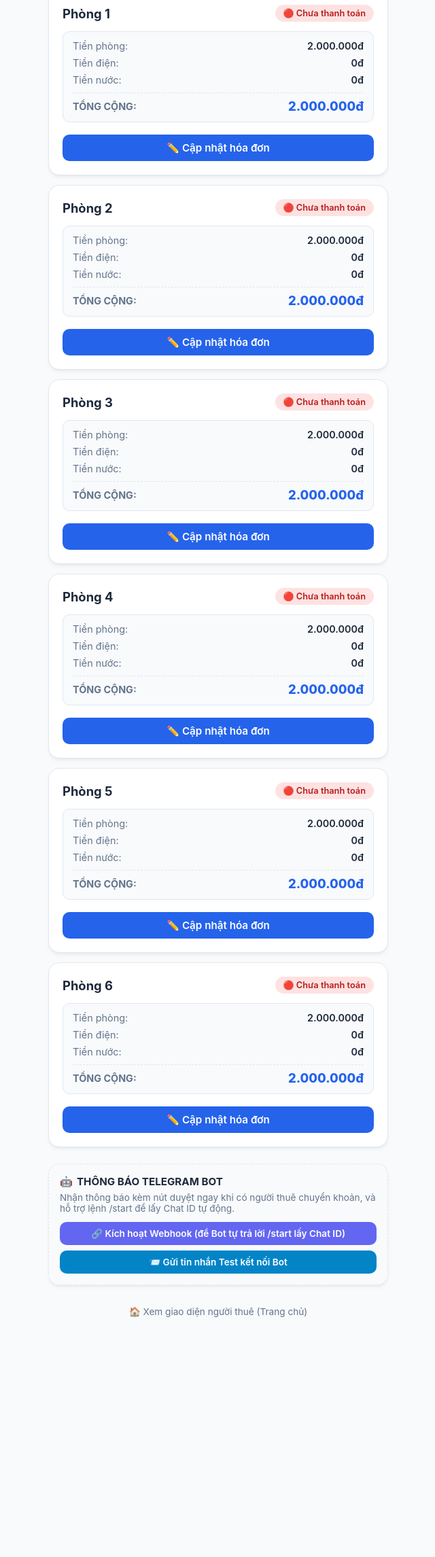
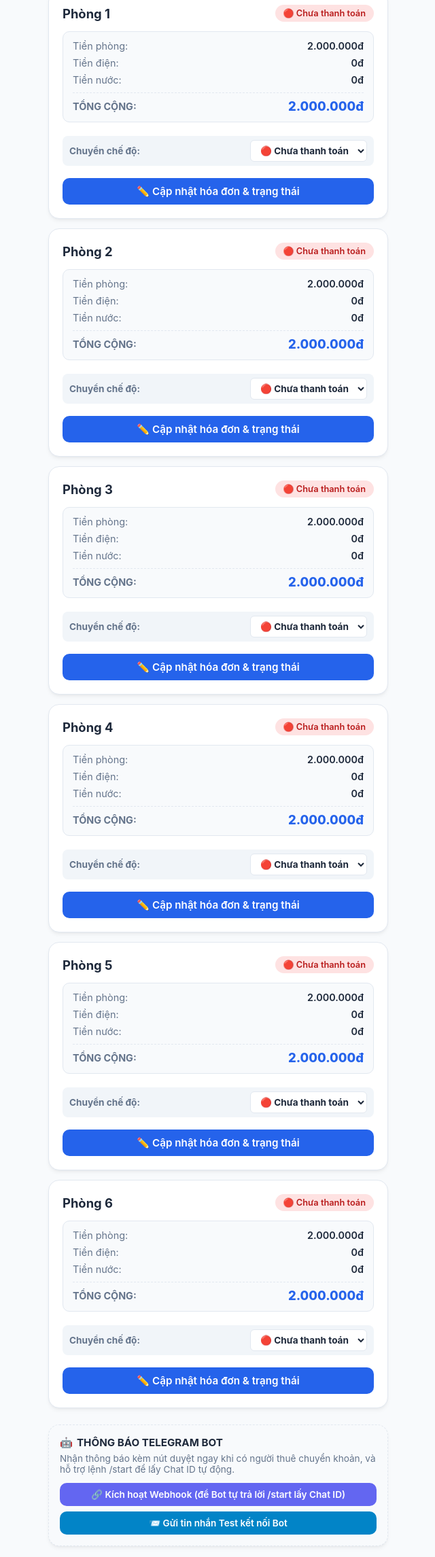
Before and after one commit to dangdangdang2k5/QLPhongTro, a Flask app: page /admin/dashboard in a window 1280 px wide. Shown: the part 159-2450 px from the top of the page at 68% size, without its empty margins (319-959 px from the left). Before the commit the page ends 2097 px from the top, so only its background shows below. Run offline with Flask 3, Linux system fonts and the light colour scheme; the visitor is signed in with stand-in values (Sample User, id 1); data comes from the database, SQL or seed files in the repository.

Commit message:
Allow admin to flexibly switch between 3 payment statuses (UNPAID, PENDING, PAID)

```diff
--- a/app.py
+++ b/app.py
@@ -318,6 +318,25 @@ def admin_dashboard():
         tg_status=tg_status
     )
 
+@app.route('/admin/payment/<int:room_id>/set-status', methods=['POST'])
+@admin_required
+def set_payment_status(room_id):
+    """Admin chuyển đổi linh hoạt giữa 3 chế độ: UNPAID, PENDING, PAID."""
+    new_status = request.form.get('status', '').strip().upper()
+    if new_status not in ['UNPAID', 'PENDING', 'PAID']:
+        new_status = 'UNPAID'
+
+    conn = get_db()
+    cursor = conn.cursor()
+    cursor.execute('''
+        UPDATE payments
+        SET status = ?, updated_at = CURRENT_TIMESTAMP
+        WHERE room_id = ? AND payment_month = ? AND payment_year = ?
+    ''', (new_status, room_id, int(PAYMENT_MONTH), int(PAYMENT_YEAR)))
+    conn.commit()
+    conn.close()
+    return redirect(url_for('admin_dashboard'))
+
 @app.route('/admin/set-telegram-webhook', methods=['POST'])
 @admin_required
 def admin_set_telegram_webhook():
@@ -357,7 +376,7 @@ def admin_test_telegram():
 @app.route('/admin/room/<int:room_id>', methods=['GET', 'POST'])
 @admin_required
 def admin_room_detail(room_id):
-    """Admin nhập và chỉnh sửa thông tin tiền phòng, số điện, đơn giá, tiền nước."""
+    """Admin nhập và chỉnh sửa thông tin tiền phòng, số điện, đơn giá, tiền nước và trạng thái."""
     conn = get_db()
     cursor = conn.cursor()
 
@@ -383,22 +402,43 @@ def admin_room_detail(room_id):
         electricity_fee = electricity_units * electricity_price
         total_amount = room_fee + electricity_fee + water_fee
 
-        # Lưu thông tin hóa đơn vào SQLite (giữ nguyên trạng thái status hiện tại)
-        cursor.execute('''
-            UPDATE payments
-            SET room_fee = ?,
-                electricity_units = ?,
-                electricity_price = ?,
-                electricity_fee = ?,
-                water_fee = ?,
-                total_amount = ?,
-                updated_at = CURRENT_TIMESTAMP
-            WHERE room_id = ? AND payment_month = ? AND payment_year = ?
-        ''', (
-            room_fee, electricity_units, electricity_price,
-            electricity_fee, water_fee, total_amount,
-            room_id, int(PAYMENT_MONTH), int(PAYMENT_YEAR)
-        ))
+        # Nhận trạng thái được chọn (UNPAID / PENDING / PAID)
+        selected_status = request.form.get('status', '').strip().upper()
+        if selected_status in ['UNPAID', 'PENDING', 'PAID']:
+            cursor.execute('''
+                UPDATE payments
+                SET room_fee = ?,
+                    electricity_units = ?,
+                    electricity_price = ?,
+                    electricity_fee = ?,
+                    water_fee = ?,
+                    total_amount = ?,
+                    status = ?,
+                    updated_at = CURRENT_TIMESTAMP
+                WHERE room_id = ? AND payment_month = ? AND payment_year = ?
+            ''', (
+                room_fee, electricity_units, electricity_price,
+                electricity_fee, water_fee, total_amount, selected_status,
+                room_id, int(PAYMENT_MONTH), int(PAYMENT_YEAR)
+            ))
+        else:
+            # Nếu không truyền status thì giữ nguyên status cũ
+            cursor.execute('''
+                UPDATE payments
+                SET room_fee = ?,
+                    electricity_units = ?,
+                    electricity_price = ?,
+                    electricity_fee = ?,
+                    water_fee = ?,
+                    total_amount = ?,
+                    updated_at = CURRENT_TIMESTAMP
+                WHERE room_id = ? AND payment_month = ? AND payment_year = ?
+            ''', (
+                room_fee, electricity_units, electricity_price,
+                electricity_fee, water_fee, total_amount,
+                room_id, int(PAYMENT_MONTH), int(PAYMENT_YEAR)
+            ))
+
         conn.commit()
         conn.close()
         return redirect(url_for('admin_dashboard'))
@@ -429,27 +469,15 @@ def admin_room_detail(room_id):
 @app.route('/admin/payment/<int:room_id>/approve', methods=['POST'])
 @admin_required
 def approve_payment(room_id):
-    """Admin xác nhận đã nhận tiền trong tài khoản MB Bank -> chuyển PENDING sang PAID."""
+    """Admin xác nhận đã nhận tiền trong tài khoản MB Bank -> chuyển sang PAID."""
     conn = get_db()
     cursor = conn.cursor()
     cursor.execute('''
-        SELECT id, status FROM payments
+        UPDATE payments
+        SET status = 'PAID', updated_at = CURRENT_TIMESTAMP
         WHERE room_id = ? AND payment_month = ? AND payment_year = ?
     ''', (room_id, int(PAYMENT_MONTH), int(PAYMENT_YEAR)))
-    payment_rec = cursor.fetchone()
-
-    if payment_rec is None:
-        conn.close()
-        abort(404)
-
-    # Kiểm tra bảo mật: chỉ cho phép duyệt khi trạng thái thực sự là PENDING
-    if payment_rec['status'] == 'PENDING':
-        cursor.execute(
-            "UPDATE payments SET status = 'PAID', updated_at = CURRENT_TIMESTAMP WHERE id = ?",
-            (payment_rec['id'],)
-        )
-        conn.commit()
-
+    conn.commit()
     conn.close()
     return redirect(url_for('admin_dashboard'))
 
--- a/templates/admin.html
+++ b/templates/admin.html
@@ -55,7 +55,7 @@
         {% if pending_rooms | length > 0 %}
         <section style="margin-top: 18px;">
             <div style="font-size: 1.05rem; font-weight: 800; color: #b45309; margin-bottom: 8px; display: flex; align-items: center; gap: 6px;">
-                <span>🟡</span> THANH TOÁN ĐANG CHỜ XÁC NHẬN ({{ pending_rooms | length }})
+                <span>🟡</span> THANH TOÁN ĐANG CHỜ DUYỆT ({{ pending_rooms | length }})
             </div>
             <div style="display: flex; flex-direction: column; gap: 12px;">
                 {% for room in pending_rooms %}
@@ -75,13 +75,13 @@
                     <div style="display: flex; gap: 8px; margin-top: 4px;">
                         <form method="POST" action="/admin/payment/{{ room.id }}/approve" style="flex: 1;">
                             <button type="submit" class="btn btn-success" style="padding: 10px 12px; font-size: 0.9rem;">
-                                ✅ XÁC NHẬN ĐÃ NHẬN TIỀN
+                                ✅ DUYỆT ĐÃ NHẬN TIỀN
                             </button>
                         </form>
-                        <form method="POST" action="/admin/payment/{{ room.id }}/reset"
-                              onsubmit="return confirm('Bạn có chắc chắn muốn reset trạng thái của {{ room.room_number }} về Chưa thanh toán không?');">
+                        <form method="POST" action="/admin/payment/{{ room.id }}/set-status" style="flex: 1;">
+                            <input type="hidden" name="status" value="UNPAID">
                             <button type="submit" class="btn btn-outline-danger" style="padding: 10px 12px; font-size: 0.9rem; white-space: nowrap;">
-                                🔄 Reset
+                                🔴 Chưa thanh toán
                             </button>
                         </form>
                     </div>
@@ -104,7 +104,7 @@
                         {% if room.status == 'UNPAID' %}
                             <span class="status-badge status-unpaid">🔴 Chưa thanh toán</span>
                         {% elif room.status == 'PENDING' %}
-                            <span class="status-badge status-pending">🟡 Chờ xác nhận</span>
+                            <span class="status-badge status-pending">🟡 Đang chờ duyệt</span>
                         {% elif room.status == 'PAID' %}
                             <span class="status-badge status-paid">🟢 Đã thanh toán</span>
                         {% endif %}
@@ -137,34 +137,23 @@
                         </div>
                     </div>
 
-                    <!-- Các nút thao tác theo từng trạng thái -->
-                    <div style="display: flex; flex-direction: column; gap: 8px; margin-top: 4px;">
+                    <!-- Chuyển đổi nhanh 3 chế độ -->
+                    <form method="POST" action="/admin/payment/{{ room.id }}/set-status" style="margin-top: 6px;">
+                        <div style="display: flex; align-items: center; justify-content: space-between; background: #f1f5f9; padding: 6px 10px; border-radius: 8px;">
+                            <span style="font-size: 0.85rem; font-weight: 700; color: var(--text-muted);">Chuyển chế độ:</span>
+                            <select name="status" class="form-input" style="width: auto; padding: 6px 10px; font-size: 0.85rem; font-weight: 700; background: #fff; cursor: pointer; border-radius: 6px;" onchange="this.form.submit()">
+                                <option value="UNPAID" {% if room.status == 'UNPAID' %}selected{% endif %}>🔴 Chưa thanh toán</option>
+                                <option value="PENDING" {% if room.status == 'PENDING' %}selected{% endif %}>🟡 Đang chờ duyệt</option>
+                                <option value="PAID" {% if room.status == 'PAID' %}selected{% endif %}>🟢 Đã thanh toán</option>
+                            </select>
+                        </div>
+                    </form>
+
+                    <!-- Nút chỉnh sửa chi tiết hóa đơn -->
+                    <div style="margin-top: 4px;">
                         <a href="/admin/room/{{ room.id }}" class="btn btn-primary" style="padding: 10px 14px; font-size: 0.95rem;">
-                            ✏️ Cập nhật hóa đơn
+                            ✏️ Cập nhật hóa đơn & trạng thái
                         </a>
-
-                        {% if room.status == 'PENDING' %}
-                        <div style="display: flex; gap: 8px;">
-                            <form method="POST" action="/admin/payment/{{ room.id }}/approve" style="flex: 1;">
-                                <button type="submit" class="btn btn-success" style="padding: 10px 14px; font-size: 0.9rem;">
-                                    ✅ Xác nhận đã nhận tiền
-                                </button>
-                            </form>
-                            <form method="POST" action="/admin/payment/{{ room.id }}/reset"
-                                  onsubmit="return confirm('Bạn có chắc chắn muốn reset trạng thái của {{ room.room_number }} về Chưa thanh toán không? (Dữ liệu hóa đơn sẽ được giữ nguyên)');">
-                                <button type="submit" class="btn btn-outline-danger" style="padding: 10px 12px; font-size: 0.9rem; white-space: nowrap;">
-                                    🔄 Reset
-                                </button>
-                            </form>
-                        </div>
-                        {% elif room.status == 'PAID' %}
-                        <form method="POST" action="/admin/payment/{{ room.id }}/reset"
-                              onsubmit="return confirm('Bạn có chắc chắn muốn reset trạng thái của {{ room.room_number }} về Chưa thanh toán không? (Dữ liệu hóa đơn sẽ được giữ nguyên)');">
-                            <button type="submit" class="btn btn-outline-danger" style="padding: 9px 14px; font-size: 0.9rem;">
-                                🔄 Reset trạng thái (Về Chưa thanh toán)
-                            </button>
-                        </form>
-                        {% endif %}
                     </div>
                 </div>
                 {% endfor %}
```
Also changed, not shown: templates/admin_room.html (+22 -21 lines).
